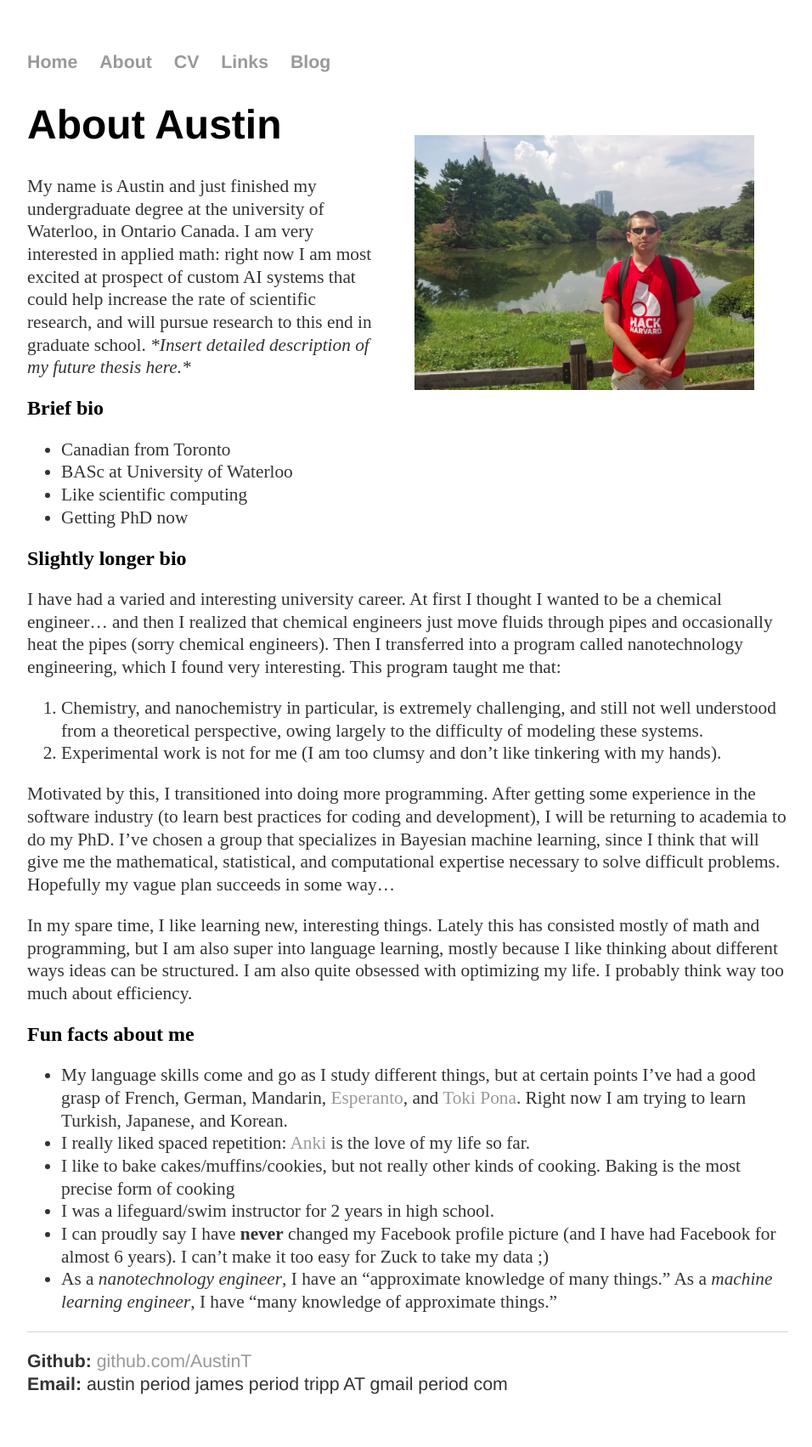
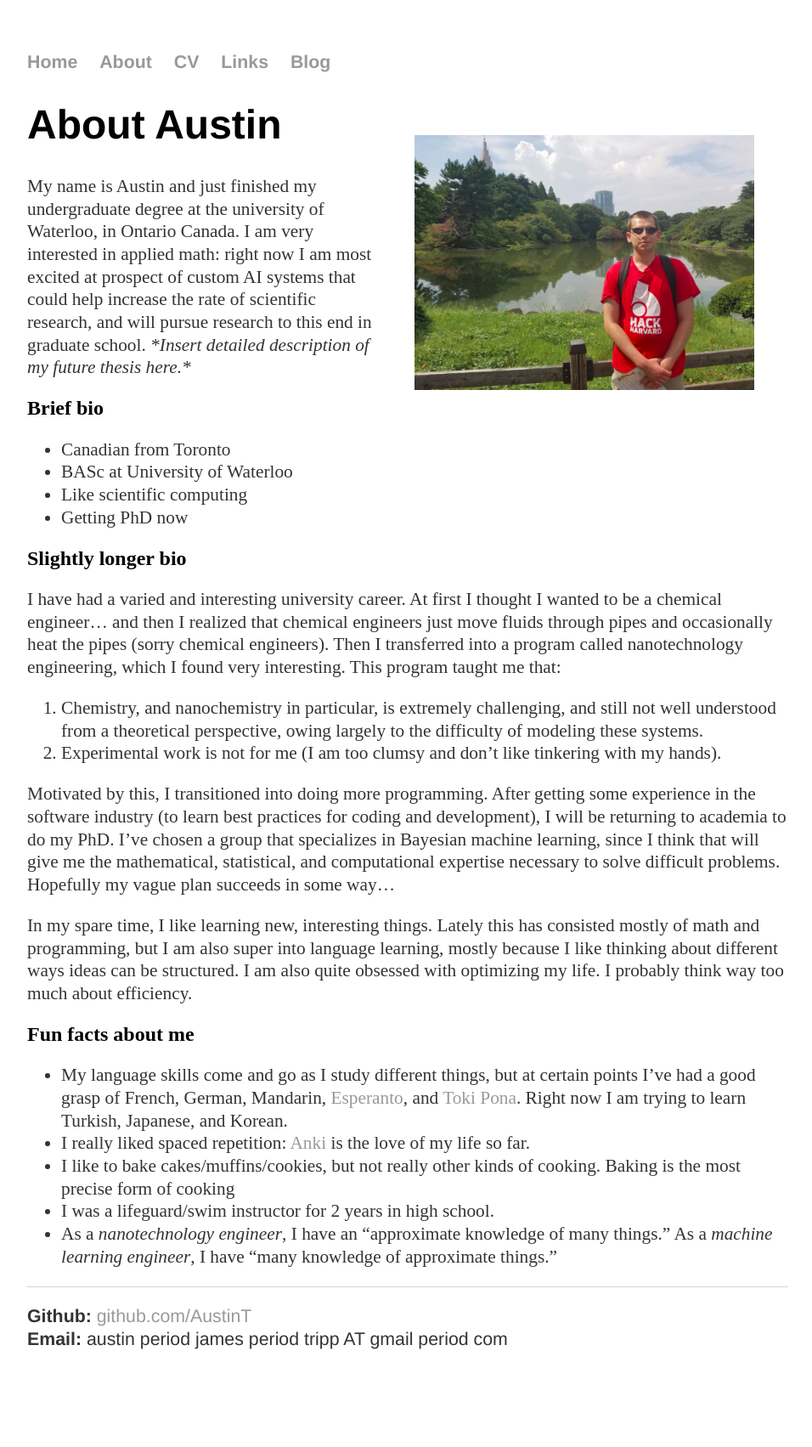
Before and after one commit to AustinT/AustinT.github.io, a Jekyll site: the page built from about/index.md, in a window 1280 px wide. Shown: the whole page at 85% size, without its empty margins (160-1116 px from the left). Built offline with Jekyll 4.4.1, drawn with Linux system fonts in a browser that asks for light colours; after the commit the page ends 1649 px from its top, so only the background shows below that.

Commit message:
Removed claim about never changing profile picture

```diff
--- a/about/index.md
+++ b/about/index.md
@@ -55,5 +55,4 @@ I probably think way too much about efficiency.
 - I really liked spaced repetition: [Anki](https://apps.ankiweb.net/) is the love of my life so far.
 - I like to bake cakes/muffins/cookies, but not really other kinds of cooking. Baking is the most precise form of cooking
 - I was a lifeguard/swim instructor for 2 years in high school.
-- I can proudly say I have <b>never</b> changed my Facebook profile picture (and I have had Facebook for almost 6 years). I can't make it too easy for  Zuck to take my data ;)
 - As a _nanotechnology engineer_, I have an "approximate knowledge of many things." As a _machine learning engineer_, I have "many knowledge of approximate things."
```
